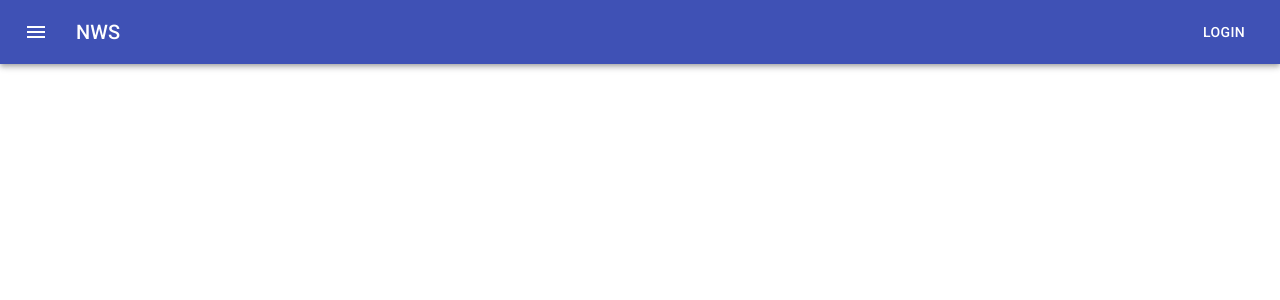
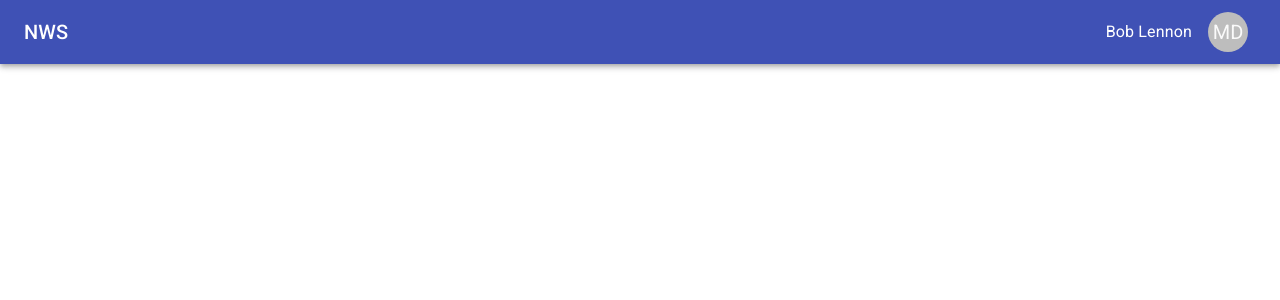
Before and after one commit to senkuu/NWS_SOCIAL_NETWORK_Frontend, a React (Create React App) app: page / in a window 1280 px wide. Shown: the top 300 px of the page. Built offline with nearby package versions, Linux system fonts and the light colour scheme.

Commit message:
Use a context for the user

```diff
--- a/src/App.tsx
+++ b/src/App.tsx
@@ -3,10 +3,15 @@ import React from "react";
 // import pages
 import Home from "./pages/Home";
 
+// import Provider
+import { UserContextProvider } from "services/contexts/UserContext";
+
 function App() {
   return (
     <div className="App">
-      <Home />
+      <UserContextProvider>
+        <Home />
+      </UserContextProvider>
     </div>
   );
 }
--- a/src/components/NavBar/NavBar.tsx
+++ b/src/components/NavBar/NavBar.tsx
@@ -1,4 +1,4 @@
-import React, { useState } from "react";
+import React, { useContext } from "react";
 
 // import material-ui components
 import { createStyles, makeStyles, Theme } from "@material-ui/core/styles";
@@ -6,9 +6,12 @@ import AppBar from "@material-ui/core/AppBar";
 import Toolbar from "@material-ui/core/Toolbar";
 import Typography from "@material-ui/core/Typography";
 import Button from "@material-ui/core/Button";
-import IconButton from "@material-ui/core/IconButton";
-import MenuIcon from "@material-ui/icons/Menu";
-import Username from "./components/User"
+
+// import local components
+import UserProfile from "./components/UserProfile";
+
+// import contexts
+import { UserContext } from "services/contexts/UserContext";
 
 const useStyles = makeStyles((theme: Theme) =>
   createStyles({
@@ -27,23 +30,19 @@ const useStyles = makeStyles((theme: Theme) =>
 function NavBar() {
   const classes = useStyles();
 
-  const [isAuthenticated, setIsAuthenticated] = useState<Boolean>(false);
+  const { user } = useContext(UserContext);
 
   return (
     <AppBar position="static">
       <Toolbar>
-        <IconButton
-          edge="start"
-          className={classes.menuButton}
-          color="inherit"
-          aria-label="menu"
-        >
-          <MenuIcon />
-        </IconButton>
         <Typography variant="h6" className={classes.title}>
           NWS
         </Typography>
-        {isAuthenticated ? <Username />  : <Button color="inherit">Login</Button>}
+        {user ? (
+          <UserProfile username={user.username} />
+        ) : (
+          <Button color="inherit">Login</Button>
+        )}
       </Toolbar>
     </AppBar>
   );
--- a/src/components/NavBar/components/User/User.tsx
+++ /dev/null
@@ -1,41 +0,0 @@
-import React from 'react';
-import { makeStyles, createStyles, Theme } from '@material-ui/core/styles';
-import Avatar from '@material-ui/core/Avatar';
-import { deepOrange, deepPurple } from '@material-ui/core/colors';
-
-const useStyles = makeStyles((theme: Theme) =>
-  createStyles({
-    root: {
-      display: 'flex',
-      '& > *': {
-        margin: theme.spacing(1),
-      },
-    },
-    orange: {
-      color: theme.palette.getContrastText(deepOrange[500]),
-      backgroundColor: deepOrange[500],
-    },
-    typo: {
-      display: 'flex',
-      alignItems: 'center',
-
-    },
-    purple: {
-      color: theme.palette.getContrastText(deepPurple[500]),
-      backgroundColor: deepPurple[500],
-    },
-  }),
-);
-
-function User() {
-  const classes = useStyles();
-
-  return (
-    <div className={classes.root}>
-      <p className={classes.typo}>Michel Druff</p>
-      <Avatar className={classes.purple}>MD</Avatar>
-    </div>
-  );
-}
-
-export default User;
--- a/src/components/NavBar/components/User/index.ts
+++ /dev/null
@@ -1,3 +0,0 @@
-import User from "./User";
-
-export default User;
--- /dev/null
+++ b/src/components/NavBar/components/UserProfile/UserProfile.tsx
@@ -0,0 +1,44 @@
+import React, { useContext } from "react";
+
+// import material-ui components
+import { makeStyles, createStyles, Theme } from "@material-ui/core/styles";
+import Avatar from "@material-ui/core/Avatar";
+import Typography from "@material-ui/core/Typography";
+import Box from "@material-ui/core/Box";
+
+// import contexts
+import { UserContext } from "services/contexts/UserContext";
+
+interface IUserProfileProps {
+  username: string;
+}
+
+const useStyles = makeStyles((theme: Theme) =>
+  createStyles({
+    root: {
+      display: "flex",
+      "& > *": {
+        margin: theme.spacing(1),
+      },
+    },
+    typo: {
+      display: "flex",
+      alignItems: "center",
+    },
+  })
+);
+
+function UserProfile(props: IUserProfileProps) {
+  const classes = useStyles();
+
+  const { disconnectUser } = useContext(UserContext);
+
+  return (
+    <Box className={classes.root}>
+      <Typography className={classes.typo}>{props.username}</Typography>
+      <Avatar onClick={disconnectUser}>MD</Avatar>
+    </Box>
+  );
+}
+
+export default UserProfile;
--- /dev/null
+++ b/src/components/NavBar/components/UserProfile/index.ts
@@ -0,0 +1,3 @@
+import UserProfile from "./UserProfile";
+
+export default UserProfile;
--- /dev/null
+++ b/src/services/contexts/UserContext.tsx
@@ -0,0 +1,32 @@
+import React, { useState } from "react";
+
+// import types
+import { User } from "types/user";
+
+interface IUserContextProps {
+  children: React.ReactNode;
+}
+
+interface IUserContextType {
+  user: User | null;
+  disconnectUser: () => void;
+}
+
+export const UserContext = React.createContext<IUserContextType>(null as any);
+
+export function UserContextProvider(props: IUserContextProps) {
+  const [user, setUser] = useState<User | null>({
+    id: 42,
+    username: "Bob Lennon",
+  });
+
+  const disconnectUser = () => {
+    setUser(null);
+  };
+
+  return (
+    <UserContext.Provider value={{ user, disconnectUser }}>
+      {props.children}
+    </UserContext.Provider>
+  );
+}
--- /dev/null
+++ b/src/types/user.d.ts
@@ -0,0 +1,4 @@
+export interface User {
+  id: number;
+  username: string;
+}
```
